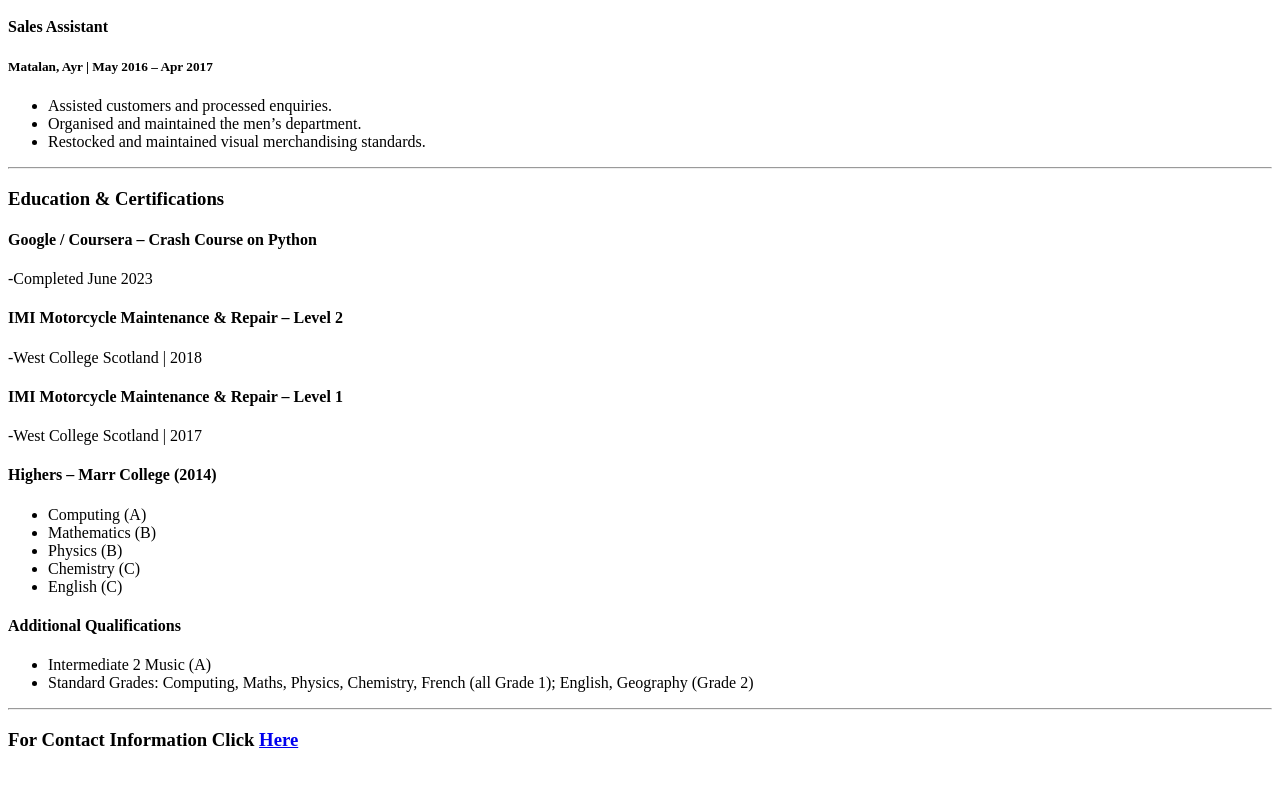
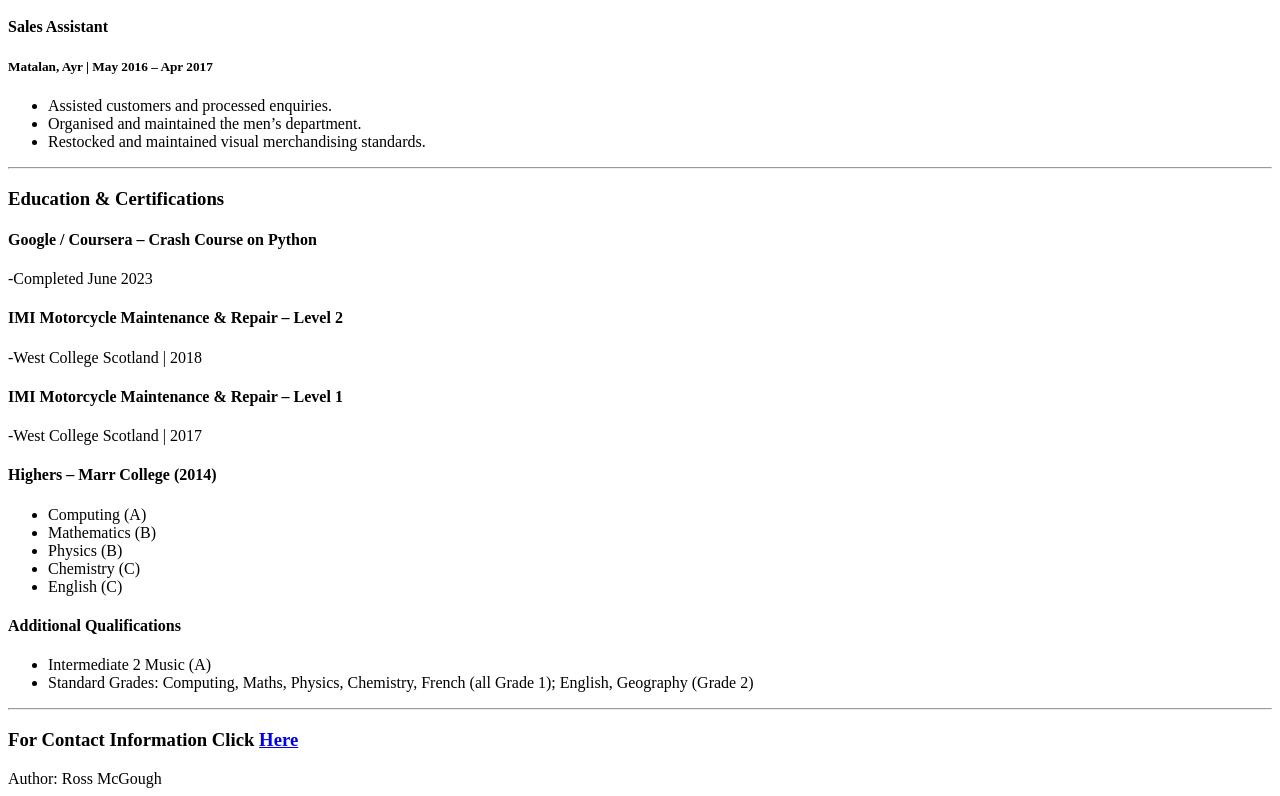
Before and after one commit to RossMcGough/CV, a plain HTML site: page index.html in a window 1280 px wide. Shown: the part 1002-1798 px from the top of the page. Before the commit the page ends 1772 px from the top, so only its background shows below. Drawn offline with Linux system fonts and the light colour scheme.

Commit message:
Add files via upload

```diff
--- a/index.html
+++ b/index.html
@@ -101,4 +101,6 @@
     <h3>For Contact Information Click <a href="./contact.html">Here</a></h3>
 
 </body>
+
+<footer>Author: Ross McGough</footer>
 </html>
```
